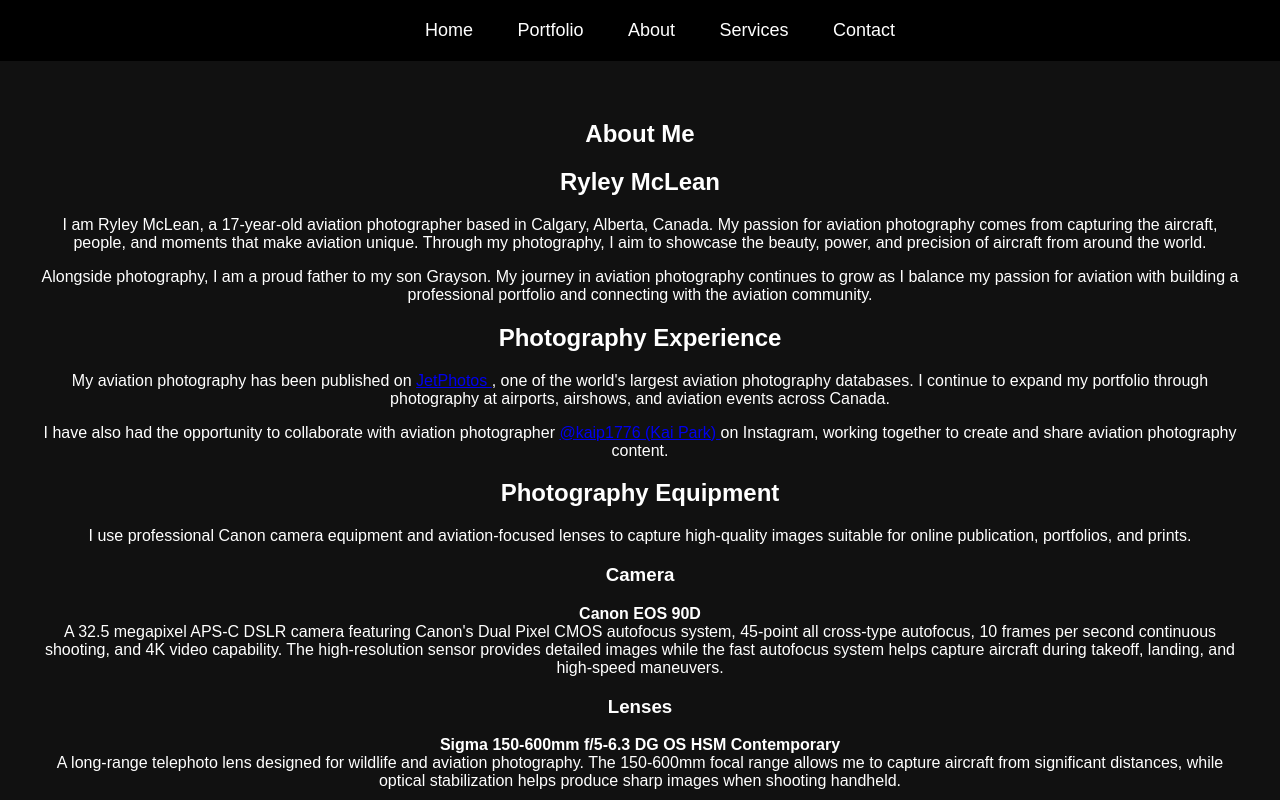
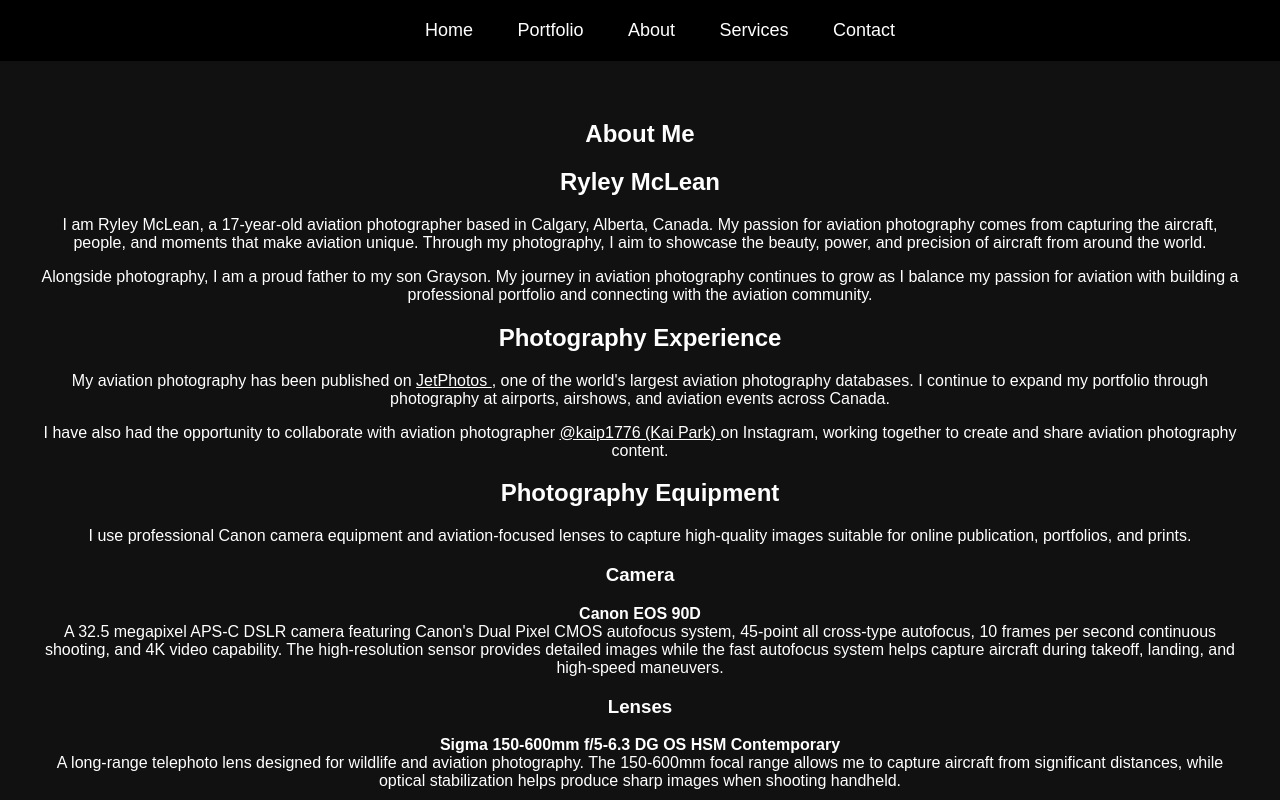
Before and after one commit to ryleymclean/ryleymclean.github.io, a plain HTML site: page about.html in a window 1280 px wide. Shown: the top 800 px of the page. Drawn offline with Linux system fonts and the light colour scheme.

Commit message:
style.css

```diff
--- a/style.css
+++ b/style.css
@@ -306,3 +306,11 @@ color:white;
 text-decoration:none;
 
 }
+
+.about a {
+
+color:white;
+
+text-decoration:underline;
+
+}
```
